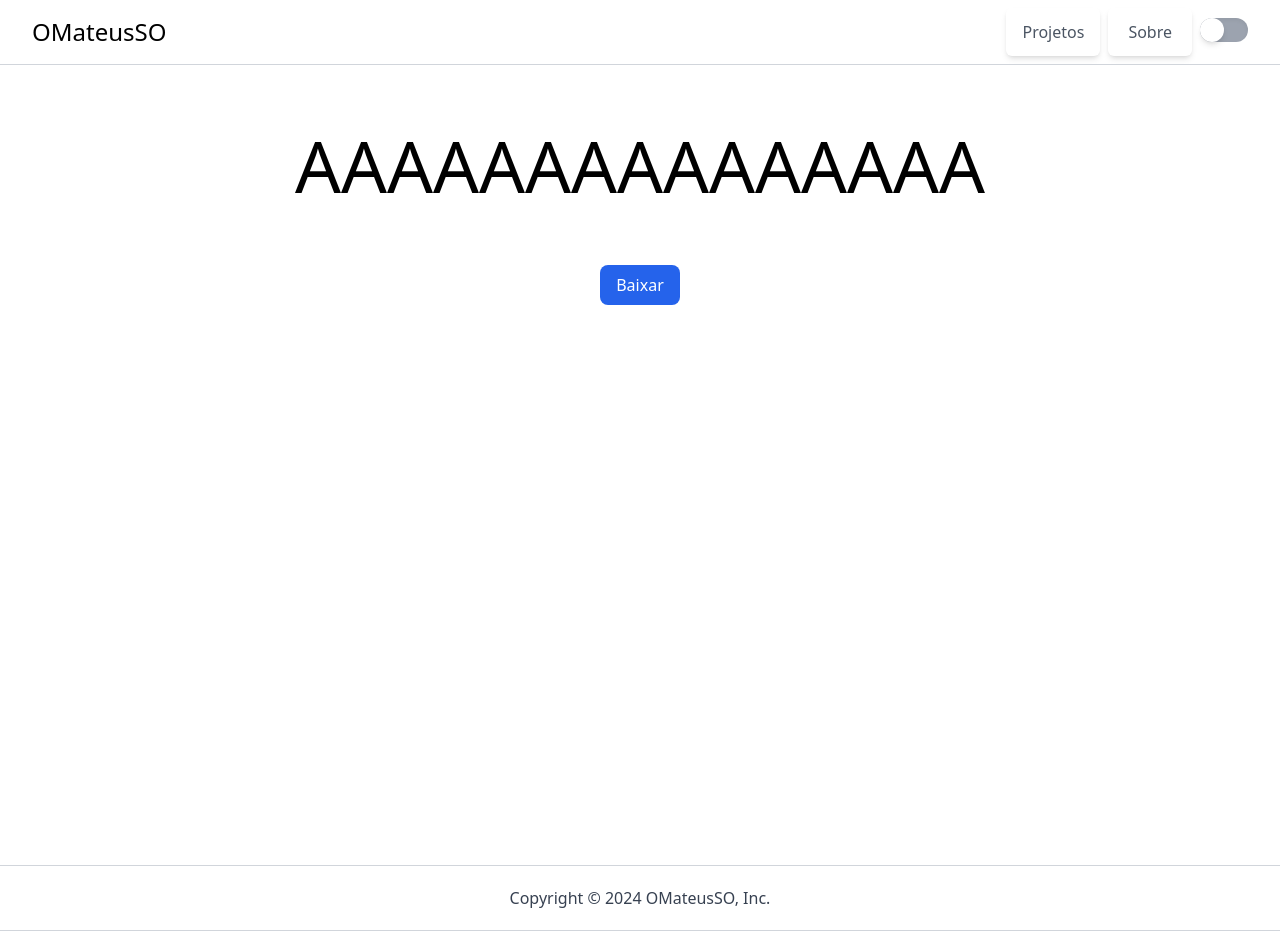
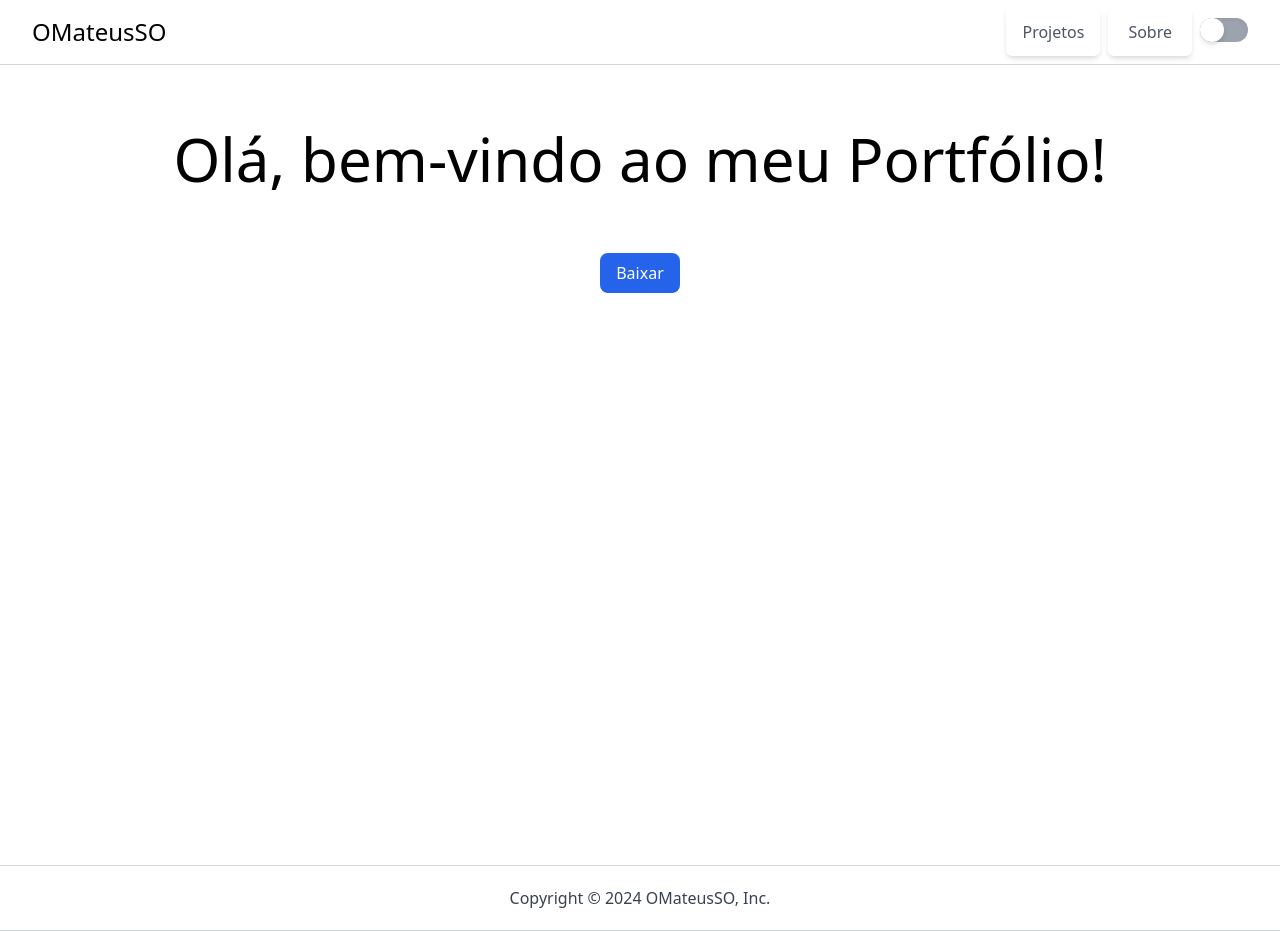
Before and after one commit to OMateusSO/Portifolio, a Nuxt app: page / in a window 1280 px wide. Built offline with nearby package versions, Linux system fonts and the light colour scheme.

Commit message:
seventh commit

```diff
--- a/pages/index.vue
+++ b/pages/index.vue
@@ -9,7 +9,7 @@ import Foot from '../components/Foot.vue';
     <video v-if="lightDark" src="/assets/videos/0701(1).mp4" class="video-bg" autoplay loop plays-inline muted></video>
     <div class="content">
       <div class="flex items-center justify-center p-16">
-        <h1 class="text-7xl">AAAAAAAAAAAAAAA</h1>
+        <h1 class="text-6xl">Olá, bem-vindo ao meu Portfólio!</h1>
       </div>
       <div class="flex items-center justify-center">
         <button class="bg-blue-600 text-white rounded-lg hover:bg-blue-500 py-2 px-4">
--- a/sharedTheme.js
+++ b/sharedTheme.js
@@ -10,5 +10,11 @@ export const lightDark = ref(isBrowser ? localStorage.getItem('darkMode') === 't
 watch(lightDark, (newValue) => {
   if (isBrowser) {
     localStorage.setItem('darkMode', newValue.toString());
+    document.body.classList.toggle('dark-mode', newValue);
   }
 });
+
+// Adicionar a classe no carregamento inicial
+if (isBrowser && lightDark.value) {
+  document.body.classList.add('dark-mode');
+}
```
